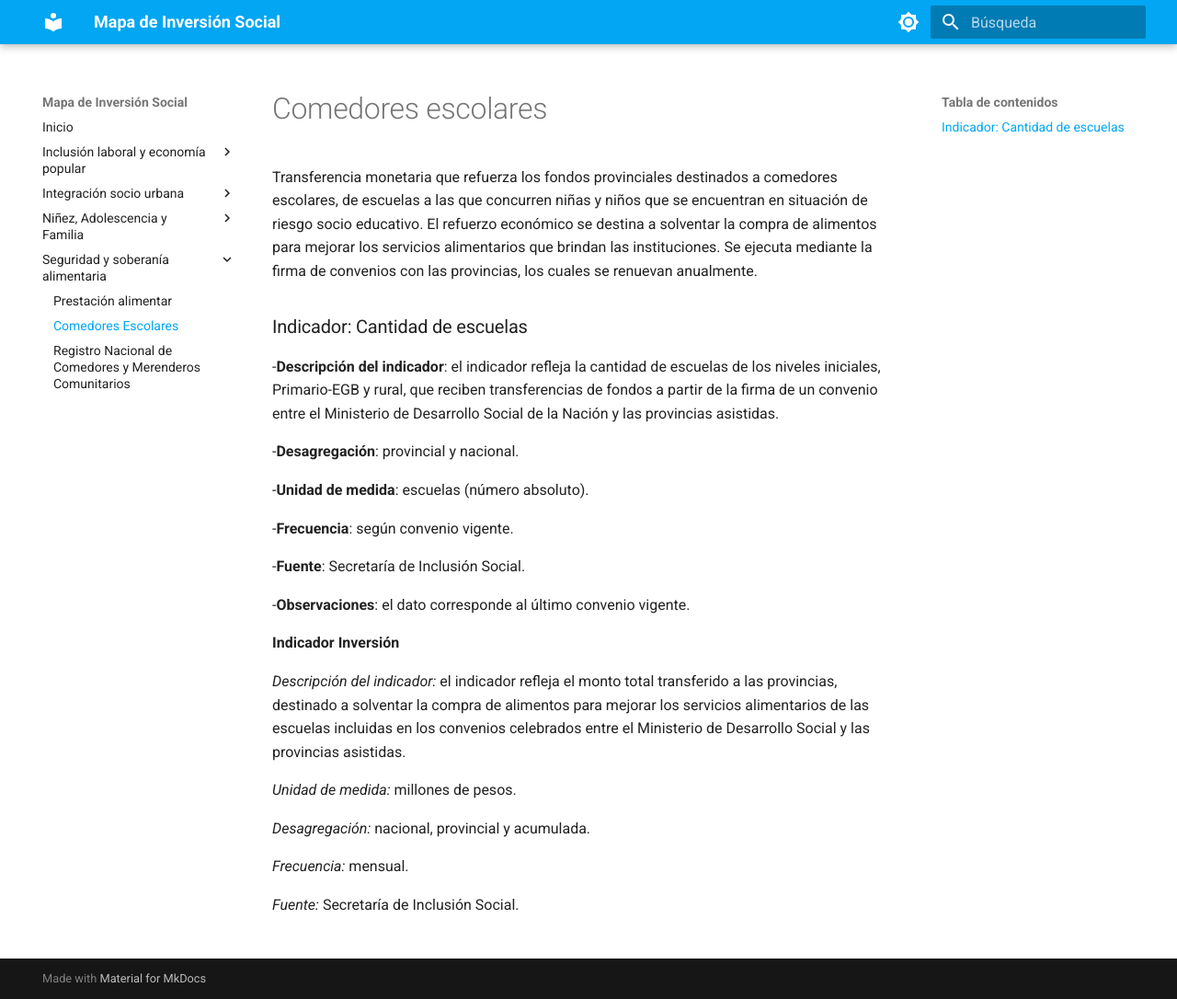
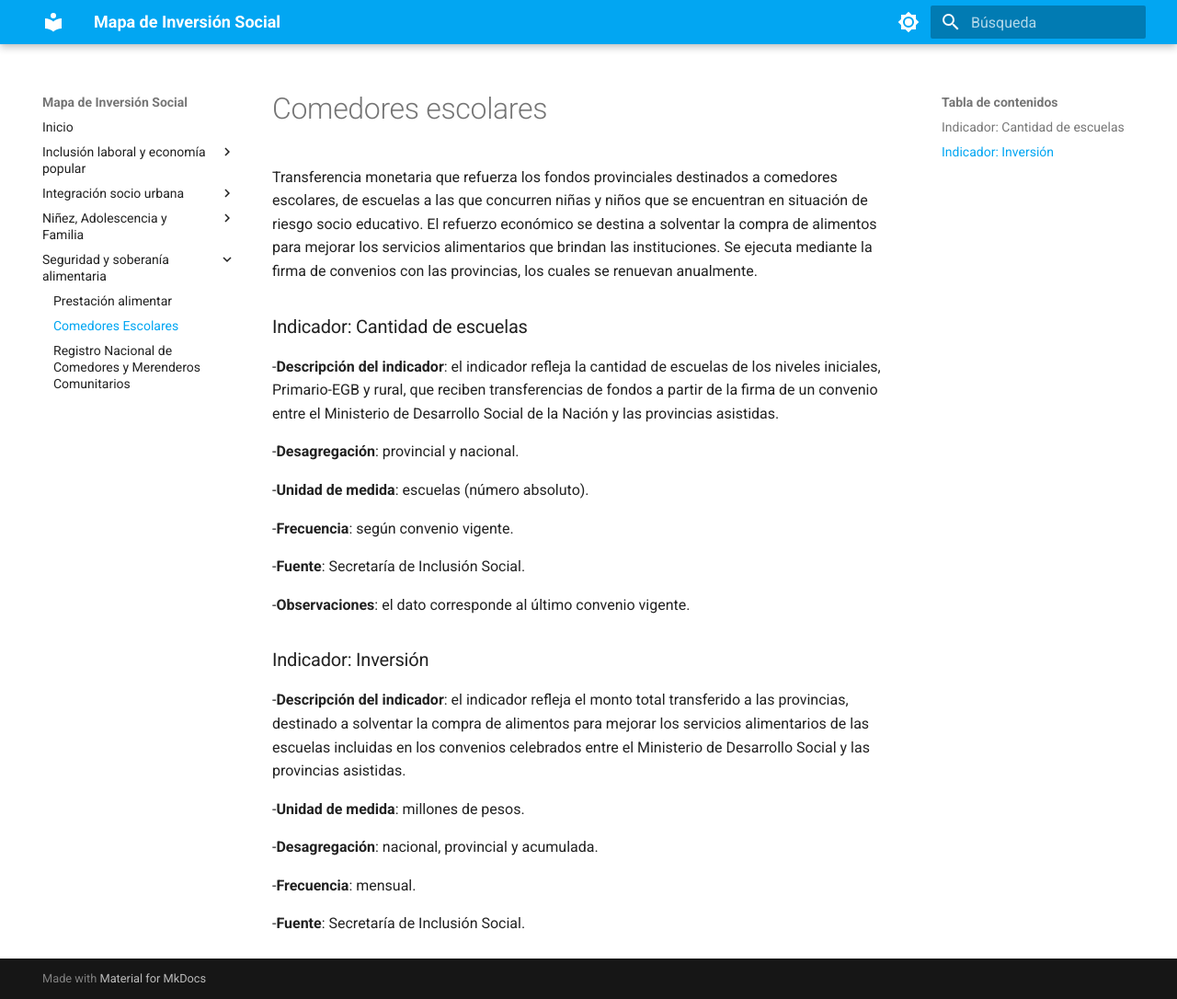
Before and after one commit to datos-desarrollosocial-nacion/metadata-mapa-de-inversion-social, an MkDocs documentation site: the page built from docs/comerdores-escolares.md, in a window 1280 px wide and 1086 px high. Shown: the whole window at 92% size. Built offline with MkDocs 1.6.1 and Material for MkDocs 9.7.7, drawn with Linux system fonts in a browser that asks for light colours.

Commit message:
Update comerdores-escolares.md

```diff
--- a/docs/comerdores-escolares.md
+++ b/docs/comerdores-escolares.md
@@ -18,14 +18,14 @@ Transferencia monetaria que refuerza los fondos provinciales destinados a comedo
 -**Observaciones**: el dato corresponde al último convenio vigente.
 
 
-**Indicador Inversión**
+### Indicador: Inversión
 
-*Descripción del indicador:* el indicador refleja el monto total transferido a las provincias, destinado a solventar la compra de alimentos para mejorar los servicios alimentarios de las escuelas incluidas en los convenios celebrados entre el Ministerio de Desarrollo Social y las provincias asistidas.
+-**Descripción del indicador**: el indicador refleja el monto total transferido a las provincias, destinado a solventar la compra de alimentos para mejorar los servicios alimentarios de las escuelas incluidas en los convenios celebrados entre el Ministerio de Desarrollo Social y las provincias asistidas.
 
-*Unidad de medida:* millones de pesos.
+-**Unidad de medida**: millones de pesos.
 
-*Desagregación:* nacional, provincial y acumulada.
+-**Desagregación**: nacional, provincial y acumulada.
 
-*Frecuencia:* mensual.
+-**Frecuencia**: mensual.
 
-*Fuente:* Secretaría de Inclusión Social.
+-**Fuente**: Secretaría de Inclusión Social.
```
